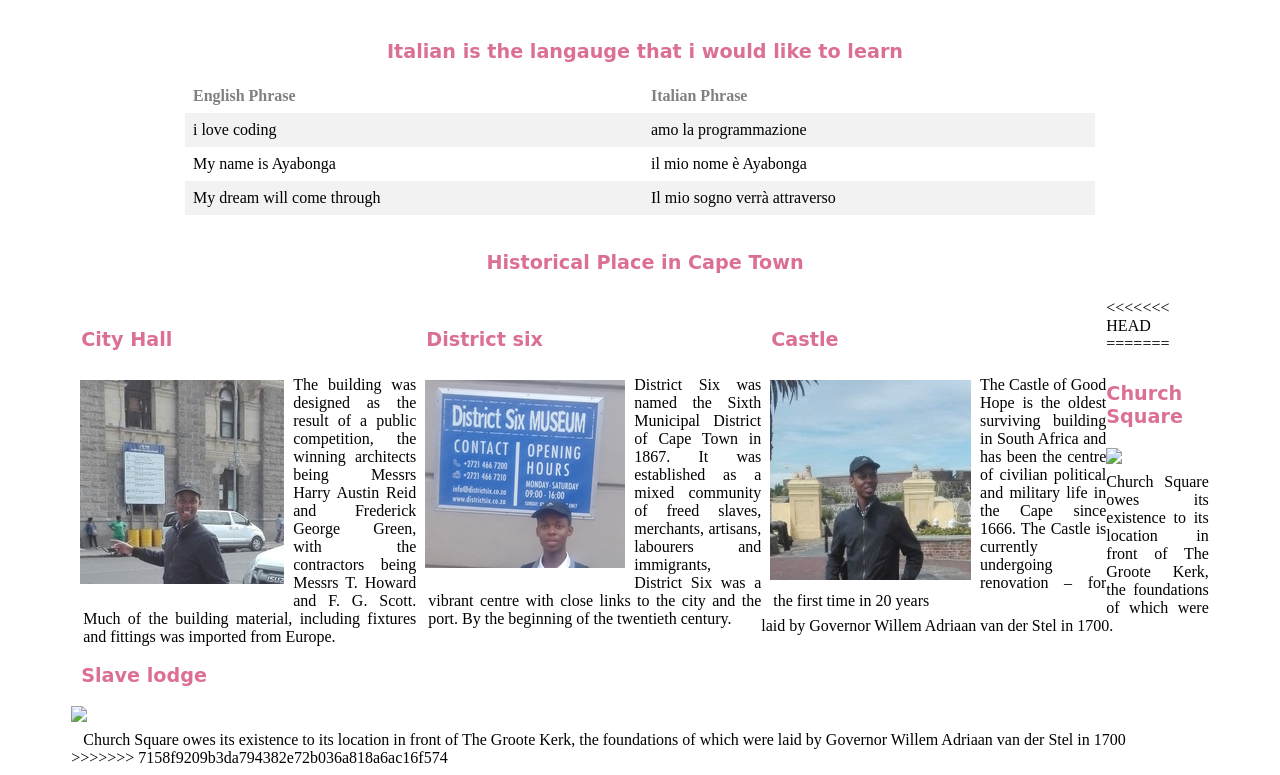
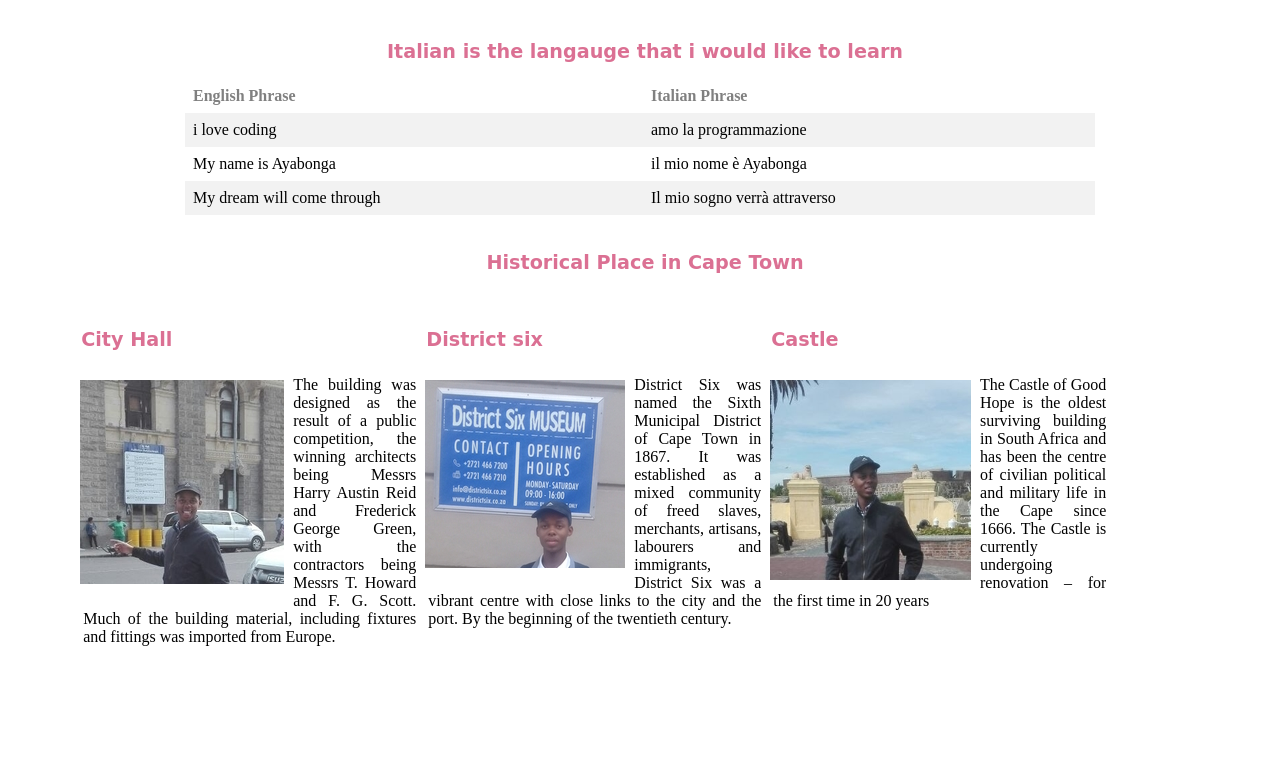
Before and after one commit to MrBooi/basic-webpage, a plain HTML site: page index.html in a window 1280 px wide. Shown: the part 504-1279 px from the top of the page. After the commit the page ends 1158 px from the top, so only its background shows below. Drawn offline with Linux system fonts and the light colour scheme.

Commit message:
fix merge conflict

```diff
--- a/index.html
+++ b/index.html
@@ -77,21 +77,6 @@
        political and military life in the Cape since 1666.
   The Castle is currently undergoing renovation – for the first time in 20 years</p>
   </div>
-<<<<<<< HEAD
-=======
-  <div class="Place">
-    <h3> Church Square</h3>
-  <img id="church" class="float-img" src="Church.jpg"/>
-<p>  Church Square owes its existence to its location in front of The Groote Kerk,
-the foundations of which were laid by Governor Willem Adriaan van der Stel in 1700.</P>
-</div>
-  <div class="Place">
-    <h3> Slave lodge</h3>
-  <img id="slave_lodge" src="slave_lodge.jpg">
-<P>  Church Square owes its existence to its location in front of The Groote Kerk,
-the foundations of which were laid by Governor Willem Adriaan van der Stel in 1700</p>
->>>>>>> 7158f9209b3da794382e72b036a818a6ac16f574
-  </div>
 
 </div>
 </article>
```
